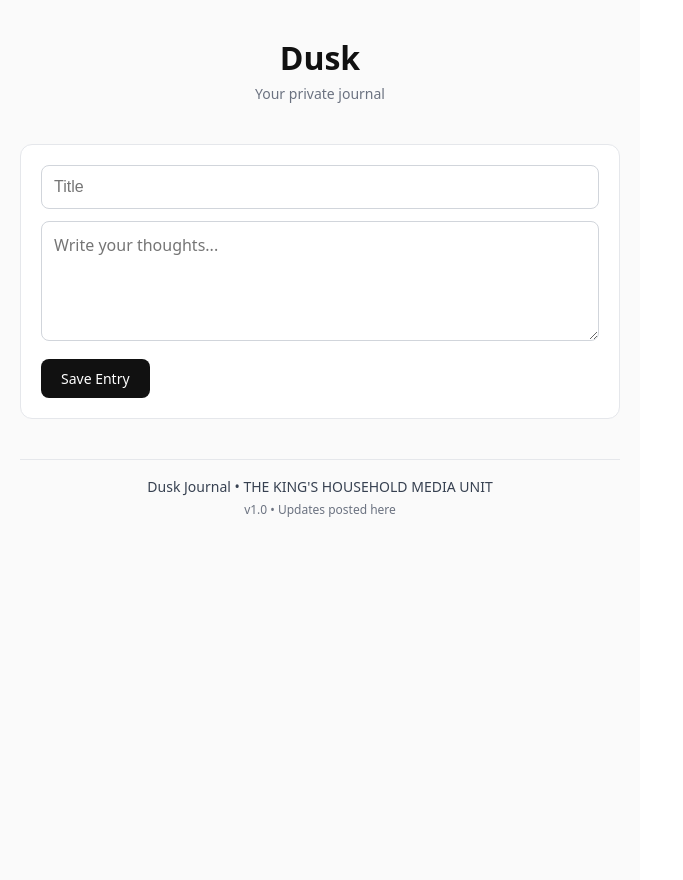
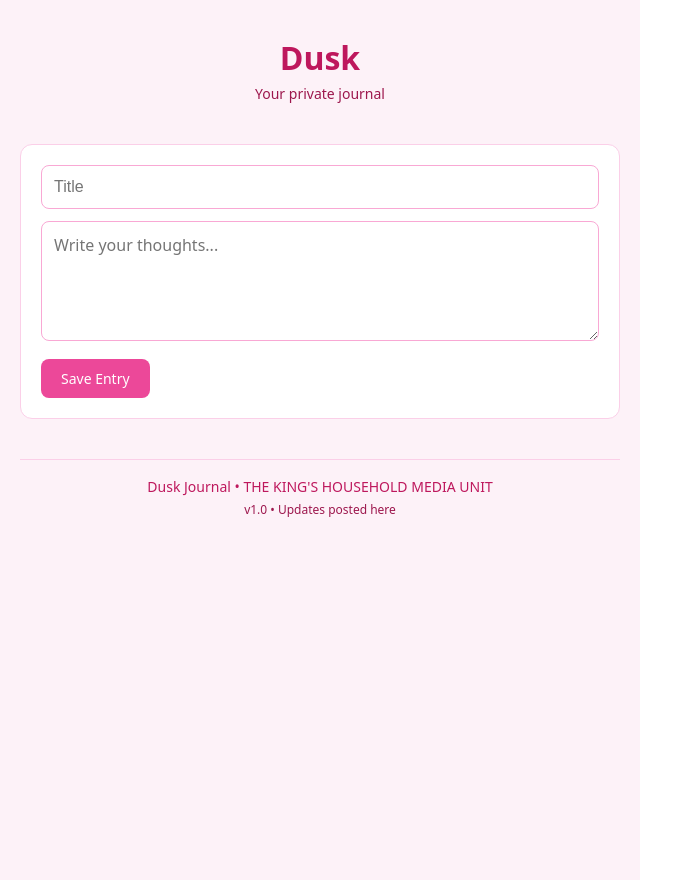
Before and after one commit to forteido-art/dusk-journal, a React (Vite) app: page / in a window 1280 px wide. Shown: the whole page, without its empty margins (0-683 px from the left). Built offline with nearby package versions, Linux system fonts and the light colour scheme.

Commit message:
Add pink theme + broadcast footer

```diff
--- a/src/App.jsx
+++ b/src/App.jsx
@@ -3,7 +3,7 @@ import React, { useState, useEffect } from 'react';
 const styles = {
   container: {
     minHeight: '100vh',
-    backgroundColor: '#fafafa',
+    backgroundColor: '#fdf2f8',
     fontFamily: 'system-ui, -apple-system, sans-serif',
     padding: '40px 20px'
   },
@@ -19,25 +19,25 @@ const styles = {
     fontSize: 32,
     fontWeight: 700,
     margin: 0,
-    color: '#111'
+    color: '#be185d'
   },
   subtitle: {
     fontSize: 14,
-    color: '#6b7280',
+    color: '#9d174d',
     marginTop: 8
   },
   form: {
     backgroundColor: '#fff',
     padding: 20,
     borderRadius: 12,
-    border: '1px solid #e5e7eb',
+    border: '1px solid #fbcfe8',
     marginBottom: 30
   },
   input: {
     width: '100%',
     padding: 12,
     fontSize: 16,
-    border: '1px solid #d1d5db',
+    border: '1px solid #f9a8d4',
     borderRadius: 8,
     marginBottom: 12,
     boxSizing: 'border-box'
@@ -46,7 +46,7 @@ const styles = {
     width: '100%',
     padding: 12,
     fontSize: 16,
-    border: '1px solid #d1d5db',
+    border: '1px solid #f9a8d4',
     borderRadius: 8,
     minHeight: 120,
     boxSizing: 'border-box',
@@ -55,7 +55,7 @@ const styles = {
   button: {
     marginTop: 12,
     padding: '10px 20px',
-    backgroundColor: '#111',
+    backgroundColor: '#ec4899',
     color: '#fff',
     border: 'none',
     borderRadius: 8,
@@ -67,14 +67,14 @@ const styles = {
     backgroundColor: '#fff',
     padding: 20,
     borderRadius: 12,
-    border: '1px solid #e5e7eb',
+    border: '1px solid #fbcfe8',
     marginBottom: 16
   },
   entryTitle: {
     fontSize: 18,
     fontWeight: 600,
     margin: '0 0 8px 0',
-    color: '#111'
+    color: '#be185d'
   },
   entryContent: {
     fontSize: 14,
@@ -157,12 +157,12 @@ export default function App() {
           </div>
         ))}
 
-        {/* Broadcast Footer */}
-        <div style={{borderTop: '1px solid #e5e7eb', marginTop: 40, paddingTop: 16, paddingBottom: 24, textAlign: 'center'}}>
-          <p style={{fontSize: 14, color: '#374151', fontWeight: 500, margin: 0}}>
+        {/* Broadcast Footer - Pink Theme */}
+        <div style={{borderTop: '1px solid #fbcfe8', marginTop: 40, paddingTop: 16, paddingBottom: 24, textAlign: 'center'}}>
+          <p style={{fontSize: 14, color: '#be185d', fontWeight: 500, margin: 0}}>
             Dusk Journal • THE KING'S HOUSEHOLD MEDIA UNIT
           </p>
-          <p style={{fontSize: 12, color: '#6b7280', marginTop: 4}}>
+          <p style={{fontSize: 12, color: '#9d174d', marginTop: 4}}>
             v1.0 • Updates posted here
           </p>
         </div>
```
